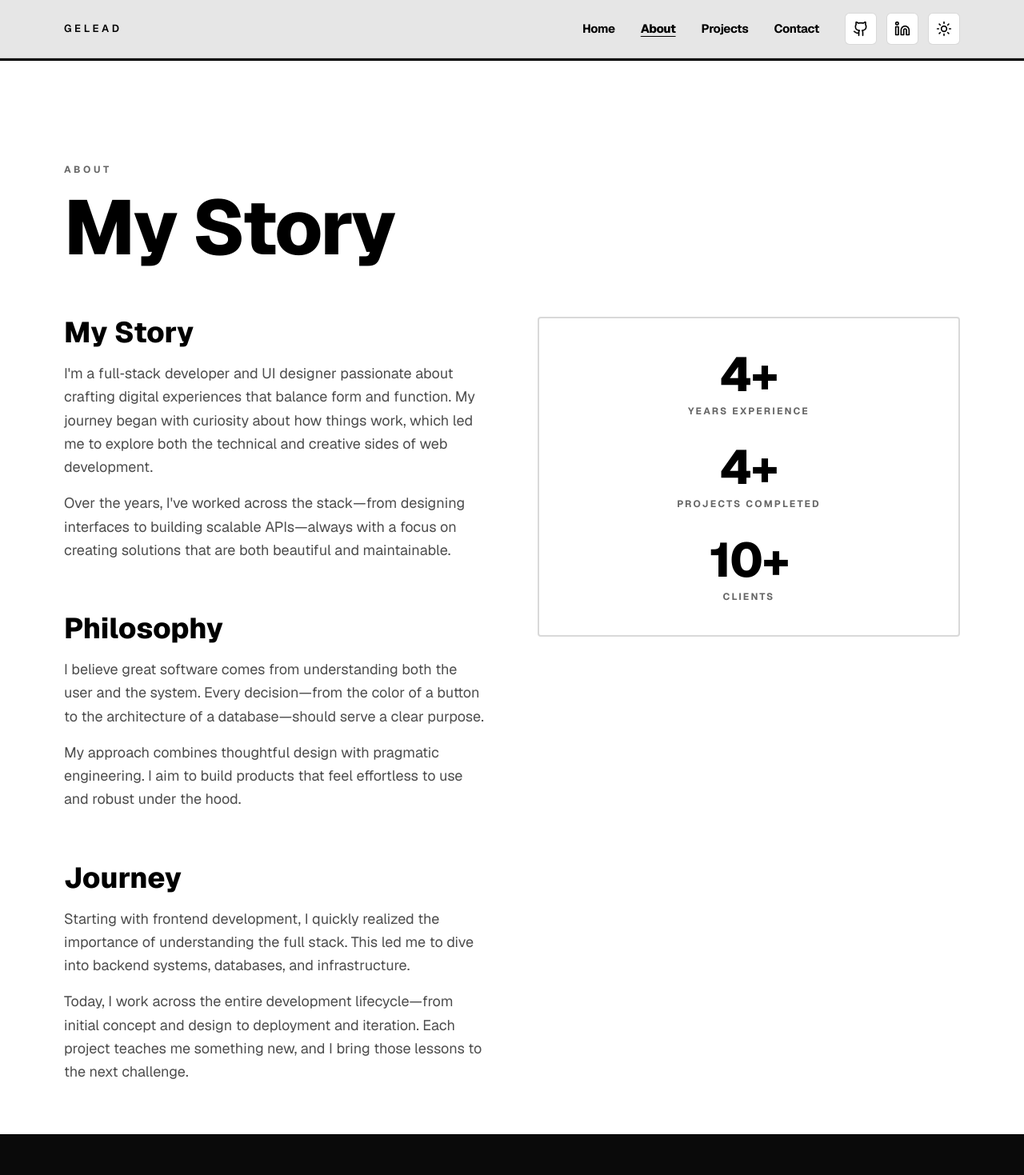
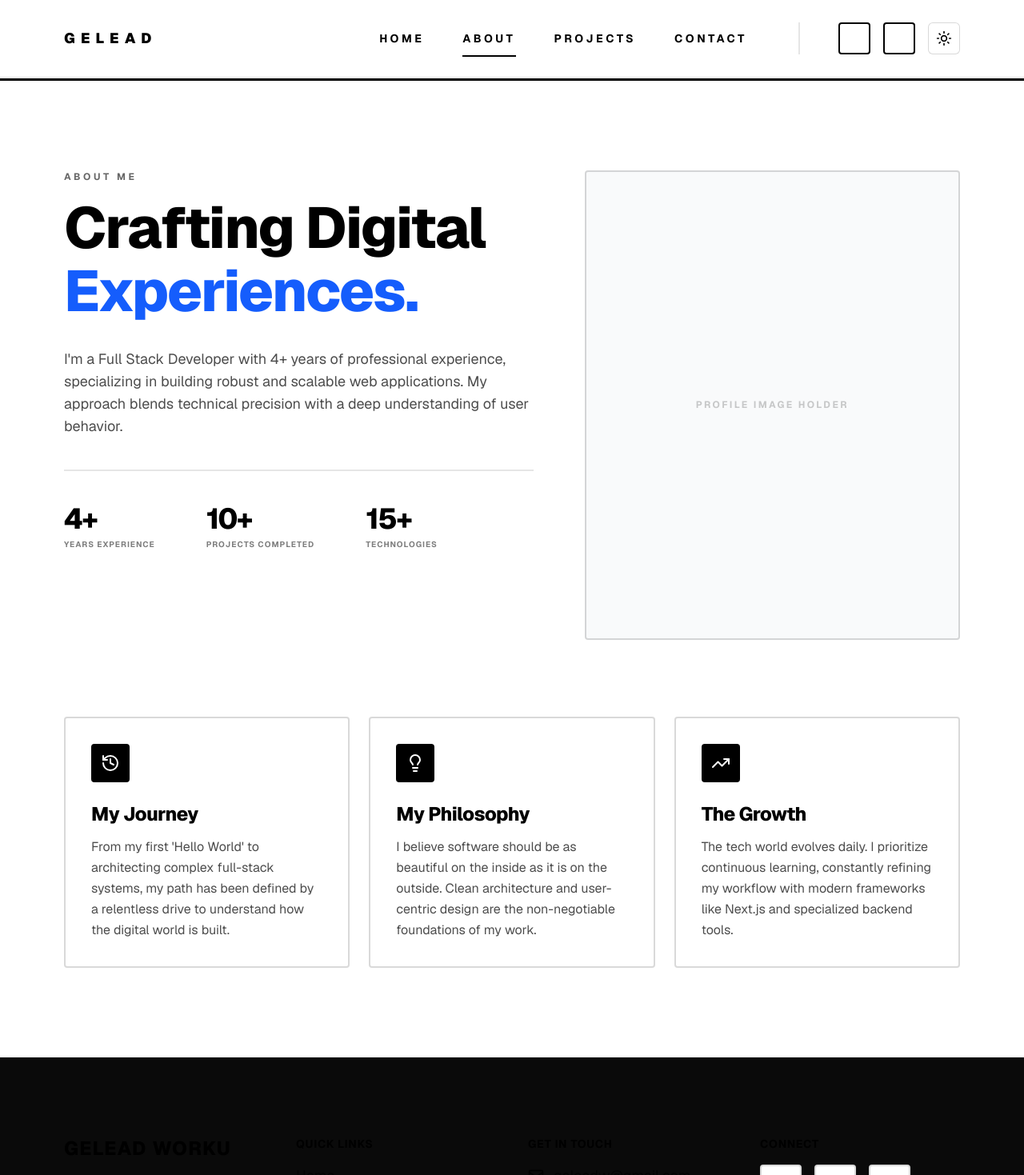
Before and after one commit to gelead/my-portfolio, a Next.js app: page /about in a window 1280 px wide. Shown: the top 1469 px of the page at 80% size. Built offline with nearby package versions, Linux system fonts and the light colour scheme.

Commit message:
Refactor About, Navbar, and Projects components to enhance layout and styling; update statistics, improve typography, and implement smoother animations for better user engagement and visual appeal.

```diff
--- a/src/app/about/page.tsx
+++ b/src/app/about/page.tsx
@@ -1,133 +1,109 @@
 "use client";
 
 import { motion } from "framer-motion";
+import { History, Lightbulb, TrendingUp } from "lucide-react";
 
 const stats = [
   { id: "experience", label: "Years Experience", value: "4+" },
-  { id: "projects", label: "Projects Completed", value: "4+" },
-  { id: "clients", label: "Clients", value: "10+" },
+  { id: "projects", label: "Projects Completed", value: "10+" },
+  { id: "technologies", label: "Technologies", value: "15+" },
+];
+
+const pillars = [
+  {
+    title: "My Journey",
+    icon: History,
+    text: "From my first 'Hello World' to architecting complex full-stack systems, my path has been defined by a relentless drive to understand how the digital world is built.",
+  },
+  {
+    title: "My Philosophy",
+    icon: Lightbulb,
+    text: "I believe software should be as beautiful on the inside as it is on the outside. Clean architecture and user-centric design are the non-negotiable foundations of my work.",
+  },
+  {
+    title: "The Growth",
+    icon: TrendingUp,
+    text: "The tech world evolves daily. I prioritize continuous learning, constantly refining my workflow with modern frameworks like Next.js and specialized backend tools.",
+  },
 ];
 
 export default function AboutPage() {
   return (
-    <div className="bg-white text-black dark:bg-black dark:text-white">
-      <section className="mx-auto max-w-[1800px] px-8 pb-16 pt-24 md:px-20 md:pt-32">
+    <div className="bg-white text-black dark:bg-black dark:text-white min-h-screen">
+      <section className="mx-auto max-w-[1800px] px-8 py-20 md:px-20 md:py-28">
+
+        {/* --- TOP SECTION: Story & Image --- */}
+        <div className="grid gap-16 lg:grid-cols-[1fr_0.8fr] items-start mb-24">
+          <div className="space-y-10">
             <motion.div
               initial={{ opacity: 0, x: -24 }}
-          whileInView={{ opacity: 1, x: 0 }}
-          viewport={{ once: true, amount: 0.6 }}
-          transition={{ duration: 0.6 }}
-          className="mb-16"
+              animate={{ opacity: 1, x: 0 }}
+              transition={{ duration: 0.5 }}
             >
               <p className="text-xs font-bold uppercase tracking-[0.3em] text-black/60 dark:text-white/60">
-            About
+                About Me
               </p>
-          <h1 className="mt-4 text-6xl font-extrabold tracking-tight text-black dark:text-white sm:text-7xl lg:text-8xl">
-            My Story
+              <h1 className="mt-4 text-5xl font-extrabold tracking-tight md:text-6xl lg:text-7xl leading-[1.1]">
+                Crafting Digital <br />
+                <span className="text-blue-600">Experiences.</span>
               </h1>
-        </motion.div>
-
-        <div className="grid gap-16 md:grid-cols-2 md:items-start">
-          <div className="space-y-16">
-            <motion.div
-              initial={{ opacity: 0, x: -24 }}
-              whileInView={{ opacity: 1, x: 0 }}
-              viewport={{ once: true, amount: 0.5 }}
-              transition={{ duration: 0.6, delay: 0.1 }}
-              className="space-y-4"
-            >
-              <h2 className="text-3xl font-extrabold text-black dark:text-white sm:text-4xl">
-                My Story
-              </h2>
-              <div className="space-y-4 text-lg leading-relaxed text-black/70 dark:text-white/70">
+              <div className="mt-8 space-y-6 text-lg text-black/70 dark:text-white/70 max-w-2xl">
                 <p>
-                  I&apos;m a full‑stack developer and UI designer passionate about
-                  crafting digital experiences that balance form and function. My
-                  journey began with curiosity about how things work, which led me
-                  to explore both the technical and creative sides of web
-                  development.
-                </p>
-                <p>
-                  Over the years, I&apos;ve worked across the stack—from designing
-                  interfaces to building scalable APIs—always with a focus on
-                  creating solutions that are both beautiful and maintainable.
+                  I'm a Full Stack Developer with 4+ years of professional experience,
+                  specializing in building robust and scalable web applications. My
+                  approach blends technical precision with a deep understanding of user behavior.
                 </p>
               </div>
             </motion.div>
 
+            {/* Stats: Structured Row */}
+            <div className="flex flex-wrap gap-8 md:gap-16 border-t-2 border-black/10 dark:border-white/10 pt-10">
+              {stats.map((stat) => (
+                <div key={stat.id} className="space-y-1">
+                  <p className="text-4xl font-extrabold tracking-tighter">{stat.value}</p>
+                  <p className="text-[10px] font-bold uppercase tracking-widest opacity-50">{stat.label}</p>
+                </div>
+              ))}
+            </div>
+          </div>
+
+          {/* Right Column: Styled Placeholder Container */}
           <motion.div
-              initial={{ opacity: 0, x: -24 }}
-              whileInView={{ opacity: 1, x: 0 }}
-              viewport={{ once: true, amount: 0.5 }}
-              transition={{ duration: 0.6, delay: 0.2 }}
-              className="space-y-4"
+            initial={{ opacity: 0, scale: 0.98 }}
+            animate={{ opacity: 1, scale: 1 }}
+            className="aspect-[4/5] w-full rounded-sm border-2 border-black/15 bg-gray-50 dark:border-white/20 dark:bg-white/5 flex items-center justify-center"
           >
-              <h2 className="text-3xl font-extrabold text-black dark:text-white sm:text-4xl">
-                Philosophy
-              </h2>
-              <div className="space-y-4 text-lg leading-relaxed text-black/70 dark:text-white/70">
-                <p>
-                  I believe great software comes from understanding both the user
-                  and the system. Every decision—from the color of a button to
-                  the architecture of a database—should serve a clear purpose.
-                </p>
-                <p>
-                  My approach combines thoughtful design with pragmatic engineering.
-                  I aim to build products that feel effortless to use and robust
-                  under the hood.
-                </p>
-              </div>
-            </motion.div>
-
-            <motion.div
-              initial={{ opacity: 0, x: -24 }}
-              whileInView={{ opacity: 1, x: 0 }}
-              viewport={{ once: true, amount: 0.5 }}
-              transition={{ duration: 0.6, delay: 0.3 }}
-              className="space-y-4"
-            >
-              <h2 className="text-3xl font-extrabold text-black dark:text-white sm:text-4xl">
-                Journey
-              </h2>
-              <div className="space-y-4 text-lg leading-relaxed text-black/70 dark:text-white/70">
-                <p>
-                  Starting with frontend development, I quickly realized the
-                  importance of understanding the full stack. This led me to dive
-                  into backend systems, databases, and infrastructure.
-                </p>
-                <p>
-                  Today, I work across the entire development lifecycle—from
-                  initial concept and design to deployment and iteration. Each
-                  project teaches me something new, and I bring those lessons to
-                  the next challenge.
-                </p>
-              </div>
+            <span className="text-xs font-bold uppercase tracking-[0.2em] opacity-20">Profile Image Holder</span>
           </motion.div>
         </div>
 
-          <div className="sticky top-24">
+        {/* --- THREE COLUMN PILLARS: Matching Services Grid --- */}
+        <div className="grid gap-6 md:grid-cols-3">
+          {pillars.map((pillar, index) => {
+            const Icon = pillar.icon;
+            return (
               <motion.div
-              initial={{ opacity: 0, x: -24 }}
-              whileInView={{ opacity: 1, x: 0 }}
-              viewport={{ once: true, amount: 0.35 }}
-              transition={{ duration: 0.6, delay: 0.4 }}
-              className="rounded-sm border-2 border-black/15 bg-white p-10 text-center dark:border-white/20 dark:bg-black"
+                key={pillar.title}
+                initial={{ opacity: 0, y: 20 }}
+                whileInView={{ opacity: 1, y: 0 }}
+                viewport={{ once: true }}
+                transition={{ delay: index * 0.1 }}
+                className="group p-8 rounded-sm border-2 border-black/15 bg-white dark:border-white/20 dark:bg-black hover:border-black dark:hover:border-white transition-colors"
               >
-              <div className="grid gap-8">
-                {stats.map((stat) => (
-                  <div key={stat.id} className="space-y-2">
-                    <p className="text-5xl font-extrabold tracking-tight text-black dark:text-white sm:text-6xl">
-                      {stat.value}
+                <div className="mb-6 inline-flex h-12 w-12 items-center justify-center rounded-sm border-2 border-black bg-black text-white dark:border-white dark:bg-white dark:text-black">
+                  <Icon className="h-6 w-6" />
+                </div>
+                <h3 className="text-2xl font-extrabold tracking-tight mb-3">
+                  {pillar.title}
+                </h3>
+                <p className="text-base leading-relaxed text-black/70 dark:text-white/70">
+                  {pillar.text}
                 </p>
-                    <p className="text-xs font-bold uppercase tracking-[0.18em] text-black/60 dark:text-white/60">
-                      {stat.label}
-                    </p>
+              </motion.div>
+            );
+          })}
         </div>
-                ))}
-              </div>
-            </motion.div>
-          </div>
-        </div>
+
       </section>
     </div>
   );
--- a/src/components/sections/Navbar.tsx
+++ b/src/components/sections/Navbar.tsx
@@ -28,17 +28,20 @@ export function Navbar() {
   }, [pathname]);
 
   return (
-    <header className="sticky top-0 z-50 border-b border-black/15 bg-white/90 backdrop-blur-md dark:border-white/20 dark:bg-black/90">
-      <nav className="mx-auto flex max-w-[1800px] items-center justify-between px-8 py-4 md:px-20">
+    <header className="sticky top-0 z-50 border-b-2 border-black/10 bg-white dark:border-white/10 dark:bg-black">
+      <nav className="mx-auto flex max-w-[1800px] h-24 items-center justify-between px-8 md:px-20">
+
+        {/* Logo - Matching the image reference */}
         <Link
           href="/"
-          className="text-[13px] font-semibold uppercase tracking-[0.28em] text-black dark:text-white"
+          className="text-[18px] font-black uppercase tracking-[0.4em] text-black dark:text-white"
         >
           Gelead
         </Link>
 
-        <div className="hidden items-center gap-8 text-[15px] font-bold tracking-tight md:flex">
-          <div className="flex items-center gap-8">
+        {/* Desktop Navigation - Large, Wide Spacing, No Dimming */}
+        <div className="hidden items-center gap-16 md:flex">
+          <div className="flex items-center gap-12">
             {navItems.map((item) => {
               const isActive =
                 pathname === item.href ||
@@ -47,35 +50,39 @@ export function Navbar() {
                 <Link
                   key={item.href}
                   href={item.href}
-                  className={`transition hover:opacity-70 ${
+                  className={`relative text-[14px] font-bold uppercase tracking-[0.25em] transition-all duration-200 ${
                     isActive
-                      ? "font-extrabold underline underline-offset-4"
-                      : "font-bold"
-                  } text-black dark:text-white`}
+                      ? "text-black dark:text-white"
+                      : "text-black dark:text-white hover:opacity-70"
+                  }`}
                 >
                   {item.label}
+                  {isActive && (
+                    <motion.div
+                      layoutId="nav-underline"
+                      className="absolute -bottom-3 left-0 h-[2px] w-full bg-black dark:bg-white"
+                      transition={{ type: "spring", stiffness: 400, damping: 30 }}
+                    />
+                  )}
                 </Link>
               );
             })}
           </div>
-          <div className="flex items-center gap-3">
+
+          {/* Icons with industrial borders */}
+          <div className="flex items-center gap-4 border-l-2 border-black/10 pl-12 dark:border-white/10">
             {primarySocial.map((link) => (
               <a
                 key={link.id}
                 href={link.href}
                 target="_blank"
                 rel="noreferrer"
-                className={`inline-flex h-10 w-10 items-center justify-center rounded-md border border-black/15 bg-white text-black transition dark:border-white/20 dark:bg-black dark:text-white ${
-                  link.id === "linkedin"
-                    ? "hover:border-[#0077B5] hover:bg-[#0077B5] hover:text-white dark:hover:border-[#0077B5] dark:hover:bg-[#0077B5] dark:hover:text-white"
-                    : "hover:bg-black hover:text-white dark:hover:bg-white dark:hover:text-black"
-                }`}
-                aria-label={link.label}
+                className="group flex h-10 w-10 items-center justify-center rounded-sm border-2 border-black dark:border-white transition-all hover:bg-black dark:hover:bg-white"
               >
                 {link.id === "github" ? (
-                  <Github className="h-5 w-5" aria-hidden />
+                  <Github className="h-5 w-5 transition-colors group-hover:text-white dark:text-white dark:group-hover:text-black" />
                 ) : (
-                  <Linkedin className="h-5 w-5" aria-hidden />
+                  <Linkedin className="h-5 w-5 transition-colors group-hover:text-white dark:text-white dark:group-hover:text-black" />
                 )}
               </a>
             ))}
@@ -83,86 +90,41 @@ export function Navbar() {
           </div>
         </div>
 
+        {/* Mobile Toggle */}
         <div className="flex items-center gap-3 md:hidden">
           <ThemeToggle />
           <button
-            type="button"
-            className="inline-flex h-10 w-10 items-center justify-center rounded-md border border-black/15 bg-white text-black dark:border-white/20 dark:bg-black dark:text-white"
-            onClick={() => setIsOpen((open) => !open)}
-            aria-expanded={isOpen}
-            aria-label="Toggle navigation"
+            onClick={() => setIsOpen(!isOpen)}
+            className="flex h-11 w-11 items-center justify-center rounded-sm border-2 border-black bg-transparent text-black dark:border-white dark:text-white"
           >
-            <span className="relative flex h-4 w-4 flex-col justify-center gap-0.5">
-              <span
-                className={`absolute h-0.5 w-4 bg-current transition ${
-                  isOpen ? "translate-y-0 rotate-45" : "-translate-y-1.5"
-                }`}
-              />
-              <span
-                className={`h-0.5 w-4 bg-current transition ${
-                  isOpen ? "opacity-0" : "opacity-100"
-                }`}
-              />
-              <span
-                className={`absolute h-0.5 w-4 bg-current transition ${
-                  isOpen ? "translate-y-0 -rotate-45" : "translate-y-1.5"
-                }`}
-              />
-            </span>
+            <div className="flex flex-col gap-1.5">
+              <span className={`h-0.5 w-5 bg-current transition ${isOpen ? "rotate-45 translate-y-2" : ""}`} />
+              <span className={`h-0.5 w-5 bg-current transition ${isOpen ? "opacity-0" : ""}`} />
+              <span className={`h-0.5 w-5 bg-current transition ${isOpen ? "-rotate-45 -translate-y-2" : ""}`} />
+            </div>
           </button>
         </div>
       </nav>
 
+      {/* Mobile Menu */}
       <AnimatePresence>
         {isOpen && (
           <motion.div
-            initial={{ opacity: 0, y: -8 }}
-            animate={{ opacity: 1, y: 0 }}
-            exit={{ opacity: 0, y: -8 }}
-            transition={{ duration: 0.18, ease: "easeOut" }}
-            className="border-b border-black/15 bg-white dark:border-white/20 dark:bg-black md:hidden"
+            initial={{ opacity: 0, height: 0 }}
+            animate={{ opacity: 1, height: "auto" }}
+            exit={{ opacity: 0, height: 0 }}
+            className="border-b-2 border-black bg-white dark:border-white dark:bg-black md:hidden overflow-hidden"
           >
-            <div className="mx-auto max-w-[1800px] flex flex-col gap-1 px-8 py-4 md:px-20">
-              {navItems.map((item) => {
-                const isActive =
-                  pathname === item.href ||
-                  (item.href !== "/" && pathname.startsWith(item.href));
-                return (
+            <div className="flex flex-col gap-8 px-8 py-12">
+              {navItems.map((item) => (
                 <Link
                   key={item.href}
                   href={item.href}
-                    className={`rounded-md px-2 py-3 text-[15px] font-bold tracking-tight transition hover:bg-black/10 hover:text-black dark:hover:bg-white/10 dark:hover:text-white ${
-                      isActive
-                        ? "font-extrabold underline underline-offset-4 text-black dark:text-white"
-                        : "text-black dark:text-white"
-                    }`}
+                  className="text-3xl font-black uppercase tracking-[0.2em] text-black dark:text-white"
                 >
                   {item.label}
                 </Link>
-                );
-              })}
-              <div className="mt-2 flex flex-wrap gap-2">
-                {primarySocial.map((link) => (
-                  <a
-                    key={link.id}
-                    href={link.href}
-                    target="_blank"
-                    rel="noreferrer"
-                    className={`inline-flex h-10 w-10 items-center justify-center rounded-md border border-black/15 bg-white text-black transition dark:border-white/20 dark:bg-black dark:text-white ${
-                      link.id === "linkedin"
-                        ? "hover:border-[#0077B5] hover:bg-[#0077B5] hover:text-white dark:hover:border-[#0077B5] dark:hover:bg-[#0077B5] dark:hover:text-white"
-                        : "hover:bg-black hover:text-white dark:hover:bg-white dark:hover:text-black"
-                    }`}
-                    aria-label={link.label}
-                  >
-                    {link.id === "github" ? (
-                      <Github className="h-5 w-5" aria-hidden />
-                    ) : (
-                      <Linkedin className="h-5 w-5" aria-hidden />
-                    )}
-                  </a>
               ))}
-              </div>
             </div>
           </motion.div>
         )}
--- a/src/components/sections/Projects.tsx
+++ b/src/components/sections/Projects.tsx
@@ -8,7 +8,7 @@ export function Projects() {
   if (!PROJECTS.length) return null;
 
   return (
-    <section className="mx-auto max-w-[1800px] px-8 md:px-20">
+    <section className="mx-auto max-w-[1800px] py-12 px-8 md:px-20">
       <motion.div
         className="mb-8"
         initial={{ opacity: 0, x: -24 }}
```
Lines whose indentation alone changed are shown as unchanged.
